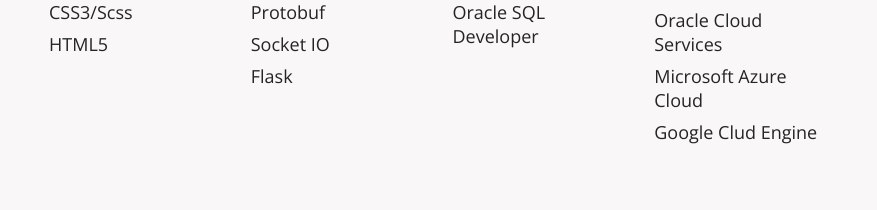
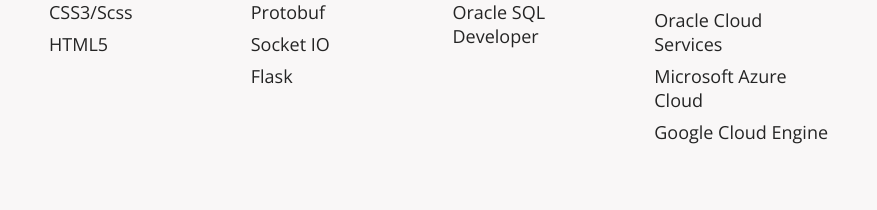
Before and after one commit to SpasZahariev/snowpack-react-ts, a React (Vite) app: page / in a window 1280 px wide. Shown: the part 2140-2350 px from the top of the page, without its empty margins (201-1078 px from the left). Built offline with nearby package versions, Linux system fonts and the light colour scheme.

Commit message:
fix typo in cloud

```diff
--- a/src/pages/app/App.tsx
+++ b/src/pages/app/App.tsx
@@ -233,7 +233,7 @@ const App: React.FunctionComponent = () => {
                 <li>Hyperledger Fabric Blockchain</li>
                 <li>Oracle Cloud Services</li>
                 <li>Microsoft Azure Cloud</li>
-                <li>Google Clud Engine</li>
+                <li>Google Cloud Engine</li>
               </ul>
             </div>
           </div>
```
